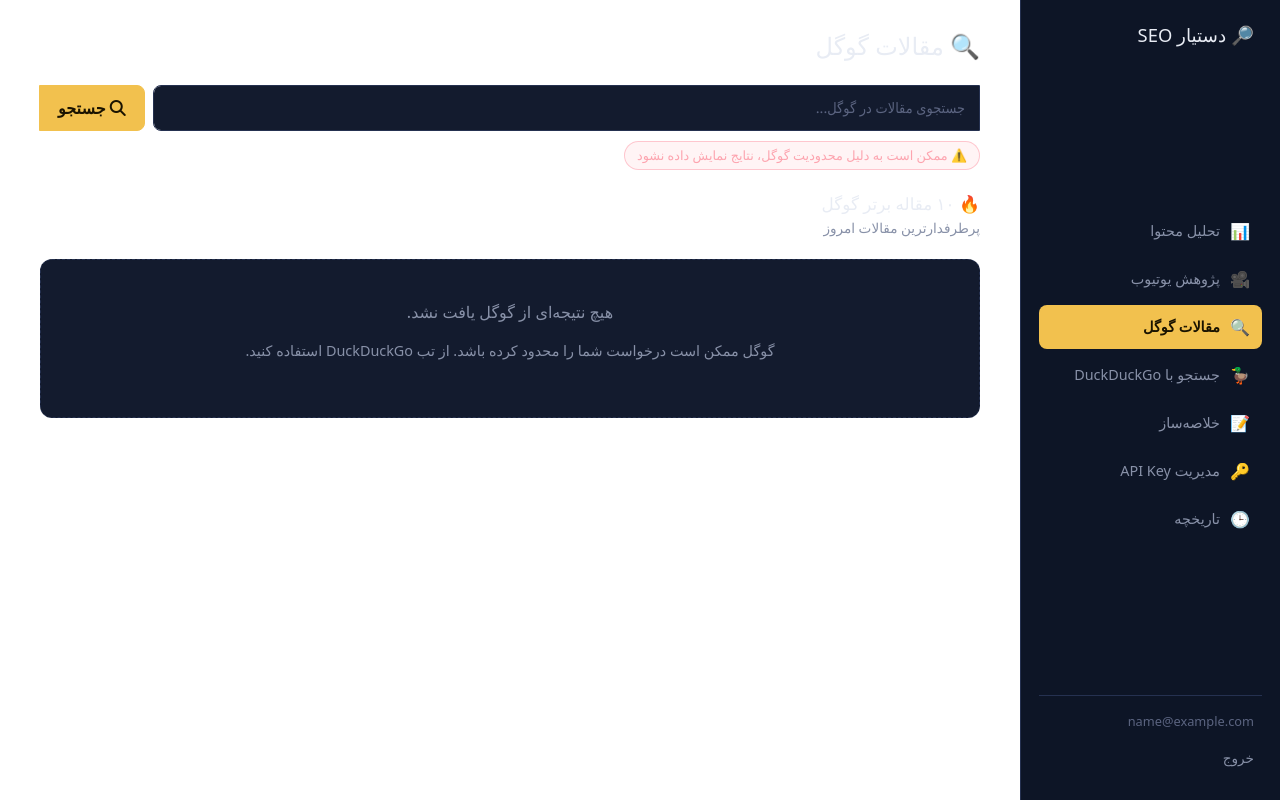
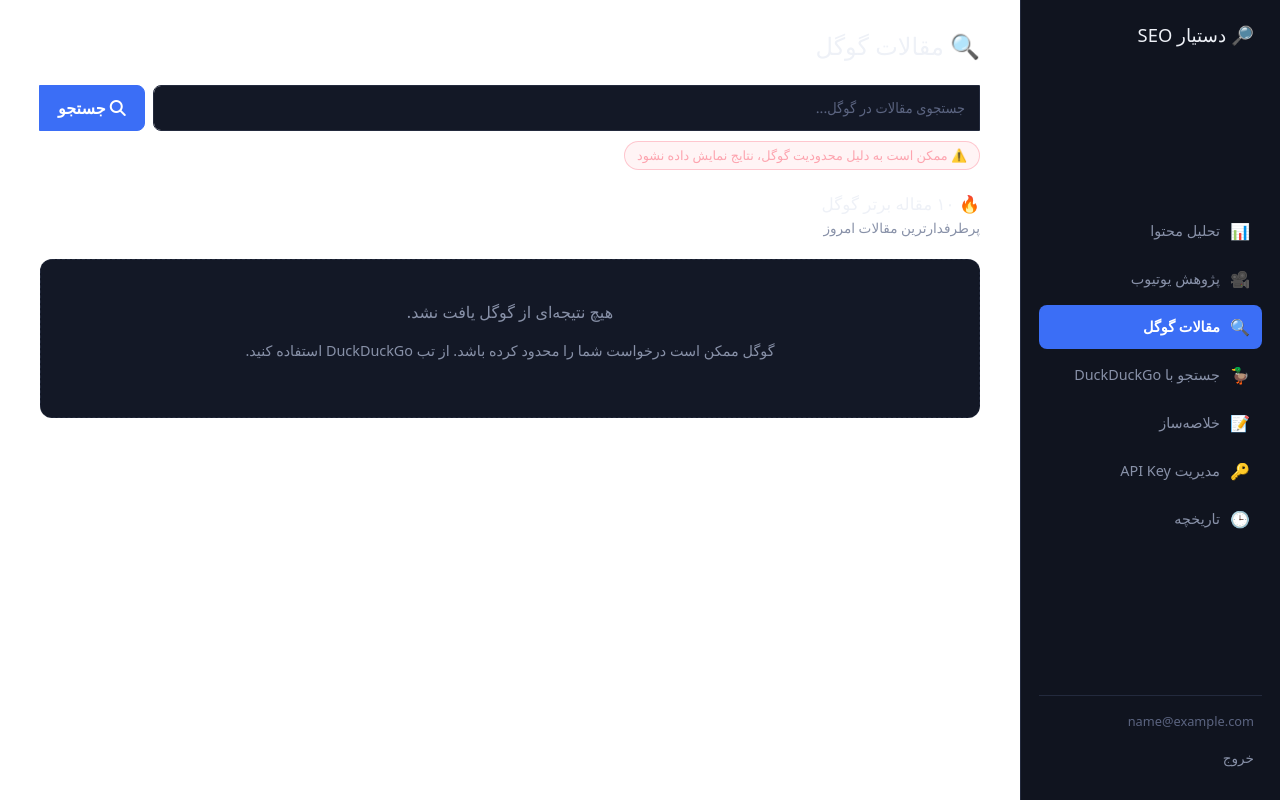
Before and after one commit to hoseinketaby/Smart-seo-assistant-tool, a Flask app: page /dashboard/google-research in a window 1280 px wide. Run offline with Flask 3, Linux system fonts and the light colour scheme; the visitor is signed in with stand-in values (Sample User, id 1); data that the repository does not hold is empty.

Commit message:
Update style.css

```diff
--- a/static/style.css
+++ b/static/style.css
@@ -3,17 +3,17 @@
    تم: پس‌زمینه سرمه‌ای تیره + لهجه‌ی کهربایی (amber)
    ============================================================ */
 :root {
-  --bg-dark: #0b1220;       /* پس‌زمینه‌ی کلی صفحه */
-  --bg-card: #131b2e;       /* کارت‌ها، پنل‌ها، سایدبار محتوا */
-  --bg-sidebar: #0d1526;    /* سایدبار و ورودی‌های تیره‌تر */
-  --border-color: #253150;
+  --bg-dark: #0b0e14;       /* پس‌زمینه‌ی کلی صفحه (تقریباً مشکی) */
+  --bg-card: #131826;       /* کارت‌ها، پنل‌ها، محتوای اصلی */
+  --bg-sidebar: #10141f;    /* سایدبار و ورودی‌های تیره‌تر */
+  --border-color: #232a3d;
 
-  --text-main: #e8ecf4;
+  --text-main: #eef1f7;
   --text-muted: #8891a8;
   --text-dim: #5b6480;
 
-  --accent: #f2c14e;
-  --accent-ink: #1a1300;    /* رنگ متن روی پس‌زمینه‌ی کهربایی */
+  --accent: #3b6ef6;
+  --accent-ink: #ffffff;    /* رنگ متن روی پس‌زمینه‌ی آبی */
 
   --error-bg: rgba(251, 113, 133, 0.08);
   --error-text: #fda4af;
@@ -295,6 +295,75 @@
   padding: 40px;
   text-align: center;
   color: var(--text-muted);
+}
+
+/* ============================================================
+   عناصر عمومی فرم داخل تب‌ها (select / textarea / input / دکمه‌ها)
+   این قوانین کلی‌اند تا هر تبی که از کلاس‌های خام Bootstrap استفاده
+   کند (مثل تحلیل محتوا) هم بی‌استایل نماند
+   ============================================================ */
+.main .form-control,
+.main .form-select,
+.main textarea {
+  background-color: var(--bg-sidebar);
+  border: 1px solid var(--border-color);
+  color: var(--text-main);
+  border-radius: var(--radius-sm);
+  padding: 10px 14px;
+  font-size: 0.9rem;
+  font-family: var(--font-body);
+}
+
+.main .form-control::placeholder,
+.main textarea::placeholder {
+  color: var(--text-dim);
+}
+
+.main .form-control:focus,
+.main .form-select:focus,
+.main textarea:focus {
+  outline: none;
+  border-color: var(--accent);
+  box-shadow: none;
+  background-color: var(--bg-sidebar);
+  color: var(--text-main);
+}
+
+.main label {
+  color: var(--text-muted);
+  font-size: 0.85rem;
+}
+
+.main .btn-primary {
+  background-color: var(--accent);
+  border-color: var(--accent);
+  color: var(--accent-ink);
+  font-weight: 700;
+  border-radius: var(--radius-sm);
+  padding: 10px 20px;
+}
+
+.main .btn-primary:hover {
+  background-color: var(--accent);
+  border-color: var(--accent);
+  opacity: 0.9;
+  color: var(--accent-ink);
+}
+
+.main .btn-outline-secondary,
+.main .btn-secondary {
+  background-color: transparent;
+  border-color: var(--border-color);
+  color: var(--text-muted);
+  border-radius: var(--radius-sm);
+  padding: 10px 20px;
+}
+
+.main .btn-outline-secondary:hover,
+.main .btn-secondary:hover {
+  background-color: var(--bg-sidebar);
+  border-color: var(--text-muted);
+  color: var(--text-main);
 }
 
 /* ============================================================
```
